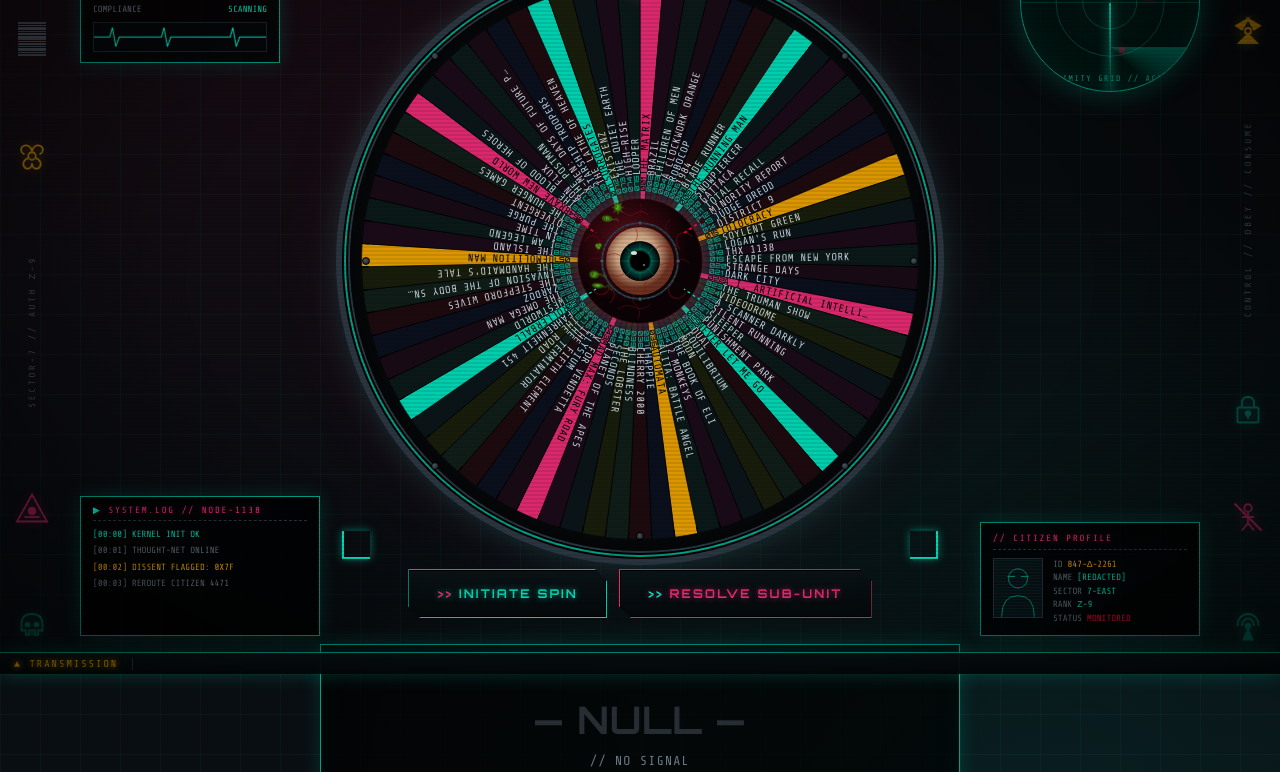
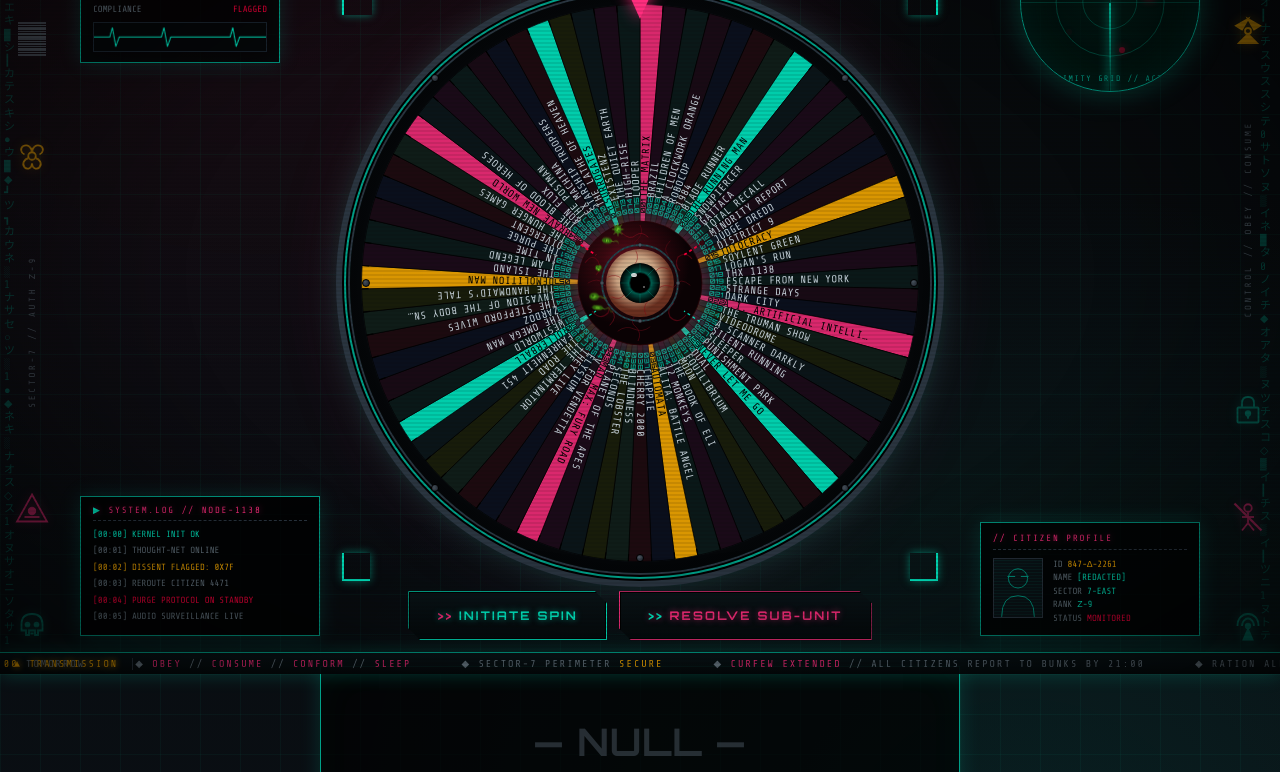
Before and after one commit to YaronTele/dystopian-sci-fi-movie-picker, a plain HTML site: page index.html in a window 1280 px wide. Shown: the part 126-898 px from the top of the page. Drawn offline with nearby package versions, Linux system fonts and the light colour scheme.

Commit message:
update dystopia site - added movie picker / new changes

```diff
--- a/index.html
+++ b/index.html
@@ -36,7 +36,7 @@
       radial-gradient(ellipse at 80% 100%, rgba(0, 240, 200, 0.08), transparent 50%),
       linear-gradient(180deg, #06080a 0%, #0a0f14 100%);
     background-size: 40px 40px, 40px 40px, 100% 100%, 100% 100%, 100% 100%;
-    padding: 20px 16px 60px;
+    padding: 42px 16px 50px;
     position: relative;
   }
   body::before {
@@ -639,14 +639,7 @@
     animation: sweep 4s linear infinite;
   }
   .radar-sweep::before {
-    content: "";
-    position: absolute;
-    top: -90px;
-    left: 0;
-    width: 100%;
-    height: 180px;
-    background: conic-gradient(from 0deg, rgba(0,240,200,0.3), transparent 45deg);
-    transform-origin: 0 50%;
+    display: none;
   }
   @keyframes sweep {
     from { transform: rotate(0deg); }
@@ -1255,7 +1248,7 @@
   { title: "Mad Max: Fury Road", year: "2015", series: ["Mad Max (1979)", "Mad Max 2: The Road Warrior (1981)", "Mad Max Beyond Thunderdome (1985)", "Mad Max: Fury Road (2015)", "Furiosa: A Mad Max Saga (2024)"] },
   { title: "V for Vendetta", year: "2005" },
   { title: "Elysium", year: "2013" },
-  { title: "The Fifth Element", year: "1997" },
+  { title: "They Live", year: "1988" },
   { title: "The Terminator", year: "1984", series: ["The Terminator (1984)", "Terminator 2: Judgment Day (1991)", "Terminator 3: Rise of the Machines (2003)", "Terminator Salvation (2009)", "Terminator Genisys (2015)", "Terminator: Dark Fate (2019)"] },
   { title: "The Road", year: "2009" },
   { title: "Fahrenheit 451", year: "1966" },
@@ -1277,7 +1270,7 @@
   { title: "The Blood of Heroes", year: "1989" },
   { title: "Æon Flux", year: "2005" },
   { title: "The Postman", year: "1997" },
-  { title: "X-Men: Days of Future Past", year: "2014", series: ["X-Men: Days of Future Past (2014)", "X-Men: Apocalypse (2016)", "Logan (2017)"] },
+  { title: "Ex Machina", year: "2014" },
   { title: "Starship Troopers", year: "1997" },
   { title: "The Lathe of Heaven", year: "1980" },
   { title: "Surrogates", year: "2009" },
@@ -1420,6 +1413,111 @@
 
 spinBtn.addEventListener("click", spin);
 seriesBtn.addEventListener("click", resolveSeries);
+
+// ============ IMMERSION ENGINE ============
+const TICKER_ITEMS = [
+  "SECTOR-7 PERIMETER <b>SECURE</b>",
+  "<i>CURFEW EXTENDED</i> // ALL CITIZENS REPORT TO BUNKS BY 21:00",
+  "RATION ALLOCATION DECREASED BY <b>12%</b>",
+  "<i>THOUGHTCRIME ALERT</i> // SUBJECT 4471-K APPREHENDED",
+  "WEATHER: ACID PARTICULATES <b>HIGH</b> // RESPIRATORS MANDATORY",
+  "MEMORY-WIPE PROTOCOL ACTIVE IN ZONES 3, 7, 11",
+  "<i>DREAMS BANNED THIS WEEK</i> // SLEEP MODULES UPDATING",
+  "MINISTRY OF TRUTH BROADCAST AT <b>19:00</b>",
+  "BLACK-MARKET VITAMINS <b>CONFISCATED</b> // 47 CITIZENS REASSIGNED",
+  "<i>LOYALTY SCORES PUBLISHED</i> // CHECK YOUR TERMINAL",
+  "REPRODUCTIVE LICENSES SUSPENDED FOR <b>NON-COMPLIANT</b> CASTES",
+  "SYNTHETIC PROTEIN VAT-12 <b>QUARANTINED</b>",
+  "<i>MEMORY MERCHANTS OPERATING IN UNDERCITY</i> // BOUNTY ISSUED",
+  "DRONE PATROL DENSITY +<b>34%</b> THIS QUARTER",
+  "OXYGEN TAX ADJUSTMENT EFFECTIVE <b>06:00</b> TOMORROW",
+  "<i>OBEY</i> // <i>CONSUME</i> // <i>CONFORM</i> // <i>SLEEP</i>",
+];
+
+function buildTicker(elId) {
+  const el = document.getElementById(elId);
+  // duplicate to allow seamless loop
+  const items = [...TICKER_ITEMS, ...TICKER_ITEMS];
+  el.innerHTML = items.map(t => `<span>◆ ${t}</span>`).join("");
+}
+buildTicker("topTicker");
+buildTicker("botTicker");
+
+// Vitals — fluctuating numbers
+const vHr = document.getElementById("vHr");
+const vNl = document.getElementById("vNl");
+const vCt = document.getElementById("vCt");
+const vO2 = document.getElementById("vO2");
+const vCp = document.getElementById("vCp");
+function updateVitals() {
+  const hr = 68 + Math.floor(Math.random() * 14);
+  const nl = 72 + Math.floor(Math.random() * 18);
+  const ct = (36.4 + Math.random() * 0.8).toFixed(1);
+  const o2 = 94 + Math.floor(Math.random() * 5);
+  vHr.textContent = `${hr} BPM`;
+  vNl.textContent = `${nl} %`;
+  vCt.textContent = `${ct} °C`;
+  vO2.textContent = `${o2} %`;
+  // occasional compliance fluctuation
+  const states = ["NOMINAL", "NOMINAL", "NOMINAL", "ELEVATED", "FLAGGED"];
+  vCp.textContent = states[Math.floor(Math.random() * states.length)];
+  vCp.style.color = vCp.textContent === "FLAGGED" ? "var(--blood)" :
+                    vCp.textContent === "ELEVATED" ? "var(--amber)" : "var(--cyan)";
+}
+updateVitals();
+setInterval(updateVitals, 1800);
+
+// Command log — feed new lines occasionally
+const LOG_MESSAGES = [
+  { text: "citizen 0x4f scan complete", cls: "" },
+  { text: "thought-net sync OK", cls: "ok" },
+  { text: "dissent vector detected", cls: "warn" },
+  { text: "memory wipe queued", cls: "" },
+  { text: "drone-7 returning to dock", cls: "" },
+  { text: "compliance check passed", cls: "ok" },
+  { text: "anomaly in sector 11", cls: "warn" },
+  { text: "rerouting power grid", cls: "" },
+  { text: "BREACH ATTEMPT BLOCKED", cls: "err" },
+  { text: "biometric match: confirmed", cls: "ok" },
+  { text: "loyalty score updated", cls: "" },
+  { text: "ration packet dispatched", cls: "" },
+  { text: "subject 9981 sedated", cls: "warn" },
+  { text: "neural feed re-encrypted", cls: "" },
+  { text: "purge protocol on standby", cls: "err" },
+  { text: "audio surveillance live", cls: "" },
+  { text: "dream-recorder full", cls: "warn" },
+];
+const logLines = document.getElementById("logLines");
+let logCounter = 4;
+function addLog() {
+  const msg = LOG_MESSAGES[Math.floor(Math.random() * LOG_MESSAGES.length)];
+  const ts = String(logCounter++).padStart(2, "0");
+  const div = document.createElement("div");
+  div.className = `${msg.cls} new`;
+  div.textContent = `[00:${ts}] ${msg.text}`;
+  logLines.appendChild(div);
+  // keep only last 6 lines
+  while (logLines.children.length > 6) logLines.removeChild(logLines.firstChild);
+}
+setInterval(addLog, 2200);
+
+// ASCII rain
+const RAIN_CHARS = "01アイウエオカキクケコサシスセソタチツテトナニヌネノ░▒▓█┃┓┛◆◇○●";
+function buildRain(elId, lines) {
+  const el = document.getElementById(elId);
+  let s = "";
+  for (let i = 0; i < lines; i++) {
+    s += RAIN_CHARS[Math.floor(Math.random() * RAIN_CHARS.length)] + "<br>";
+  }
+  el.innerHTML = s + s; // double for loop
+}
+buildRain("rainL", 80);
+buildRain("rainR", 80);
+// occasionally regenerate so it changes
+setInterval(() => {
+  buildRain("rainL", 80);
+  buildRain("rainR", 80);
+}, 8000);
 </script>
 </body>
 </html>
```
